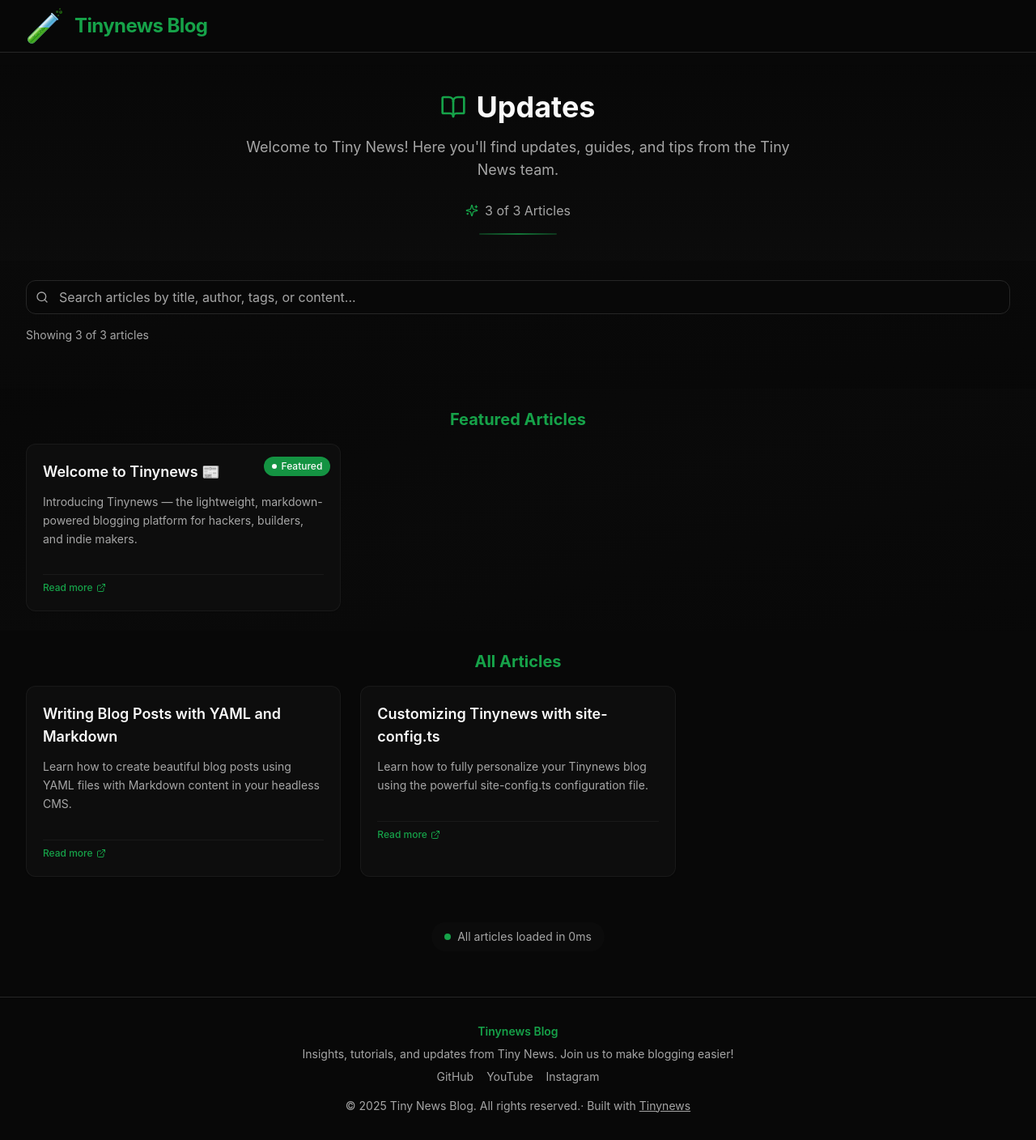
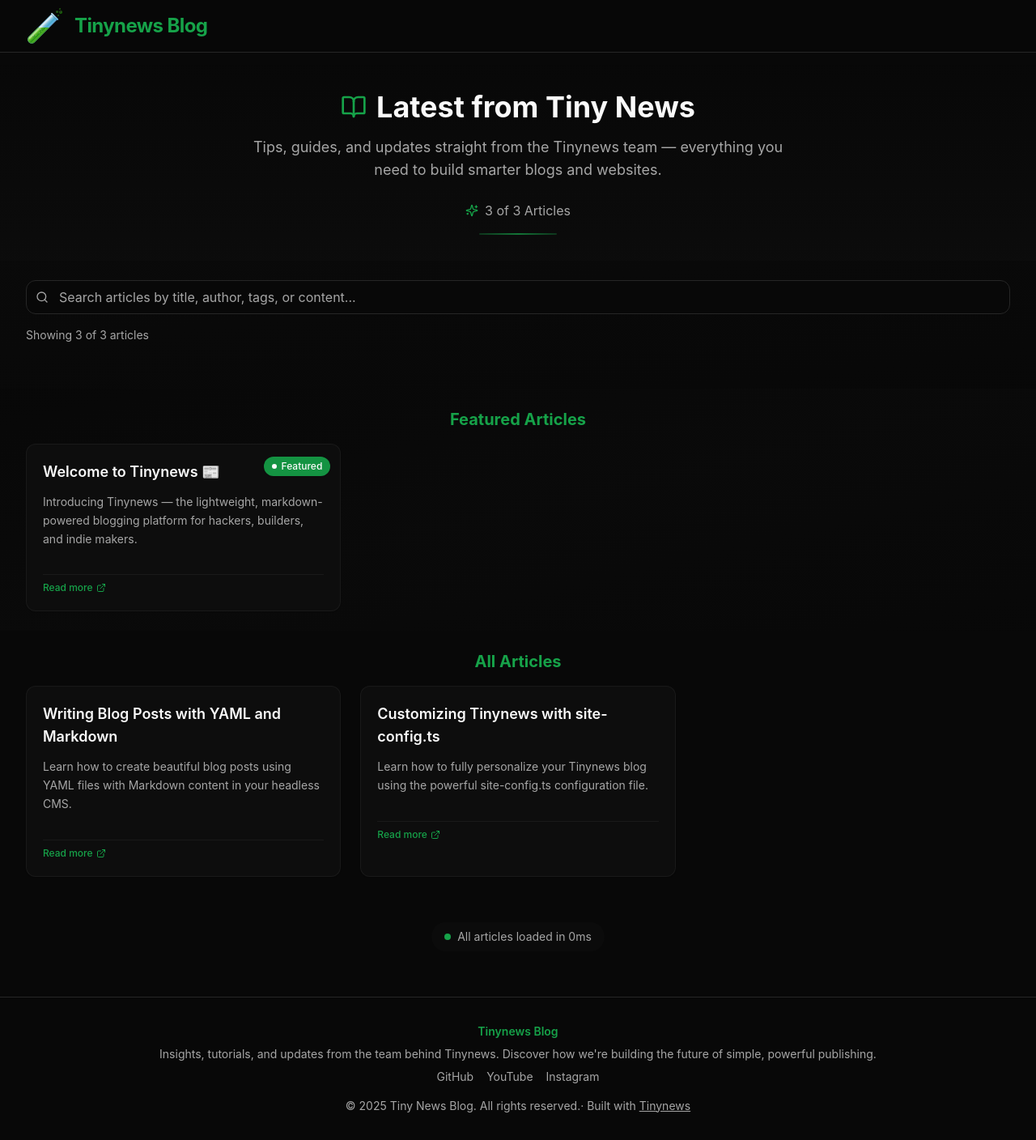
Before and after one commit to stefangotikj/tinynews-blog, a React (Vite) app: page / in a window 1280 px wide. Shown: the whole page at 81% size. Built offline with nearby package versions, Linux system fonts and the light colour scheme.

Commit message:
update site.config for blog
main blog + demo  blog update

```diff
--- a/src/site.config.ts
+++ b/src/site.config.ts
@@ -69,19 +69,30 @@
   // ===== BASIC SITE INFORMATION =====
   title: "Tinynews Blog",
   logo: "/favicon.png",
-  description: "Insights, tutorials, and updates from Tiny News. Join us to make blogging easier!",
+  description: "Insights, tutorials, and updates from the team behind Tinynews. Discover how we're building the future of simple, powerful publishing.",
 
   // ===== BLOG PAGE CONFIGURATION =====
-  blogPageTitle: "Updates",
-  blogPageDescription: "Welcome to Tiny News! Here you'll find updates, guides, and tips from the Tiny News team.",
+  blogPageTitle: "Latest from Tiny News",
+  blogPageDescription: "Tips, guides, and updates straight from the Tinynews team — everything you need to build smarter blogs and websites.",
   blogPageIcon: BookOpen,
 
   // ===== SEO CONFIGURATION =====
   seo: {
     defaultTitle: "Tiny News Blog",
-    defaultDescription: "Insights, tutorials, and updates from Tiny News. Join us to make blogging easier!",
-    keywords: ["blog", "technology", "development", "tutorials", "insights", "web development"],
-    author: "Your Name",
+    defaultDescription: "Insights, tutorials, and updates from the team behind Tinynews. Discover how we're building the future of simple, powerful publishing.",
+  keywords: [
+    "tinynews",
+    "blog",
+    "blogging platform",
+    "open source blog",
+    "static site generator",
+    "web development",
+    "tutorials",
+    "insights",
+    "content creation"
+  ],
+
+    author: "Tinynews Team",
     language: "en",
     siteUrl: "https://blog.tinynews.site",
     ogImage: "/og-image.png",
```
